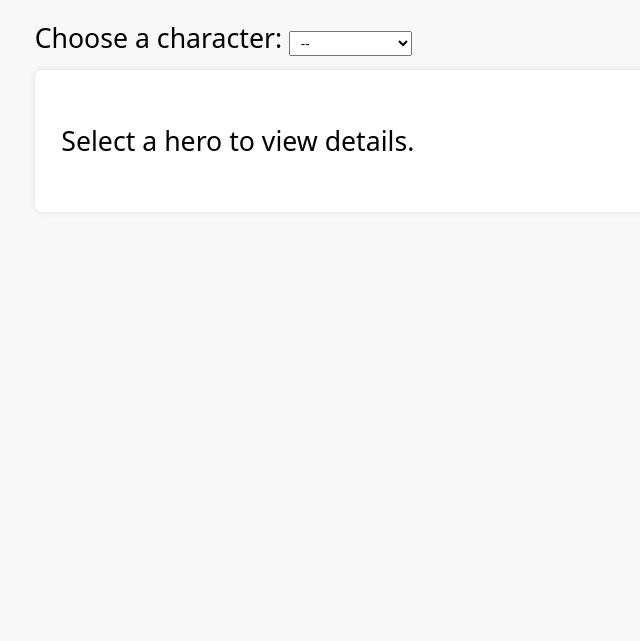
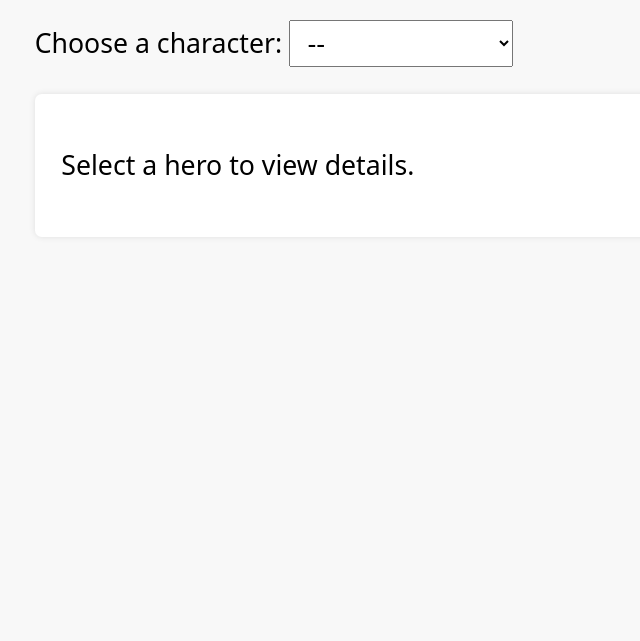
Before and after one commit to JactusTheCactus/comin-are-the-nein, a website: page index.html in a window 1280 px wide. Shown: the part 159-800 px from the top of the page, without its empty margins (0-640 px from the left). Drawn offline with nearby package versions, Linux system fonts and the light colour scheme.

Commit message:
Update style.css

```diff
--- a/page/style.css
+++ b/page/style.css
@@ -8,6 +8,8 @@ body {
 		#f8f8f8
 }
 select {
+	font-size:
+		1em;
 	margin-bottom:
 		1em;
 	padding:
```
